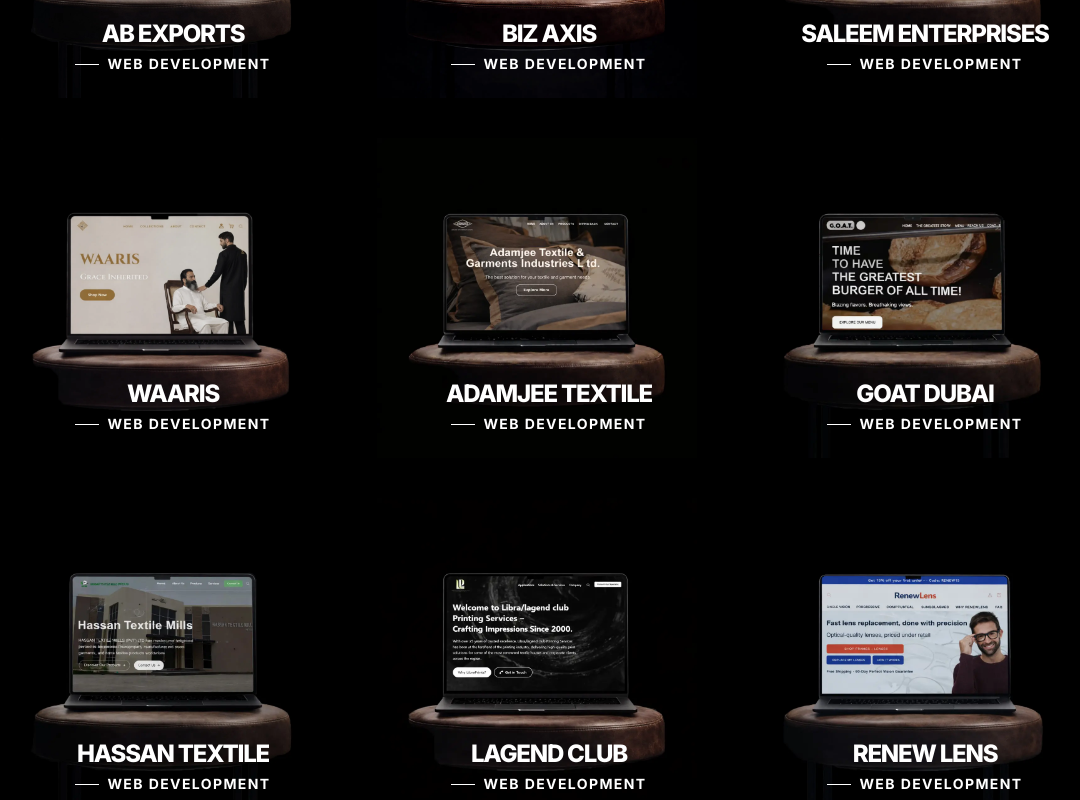
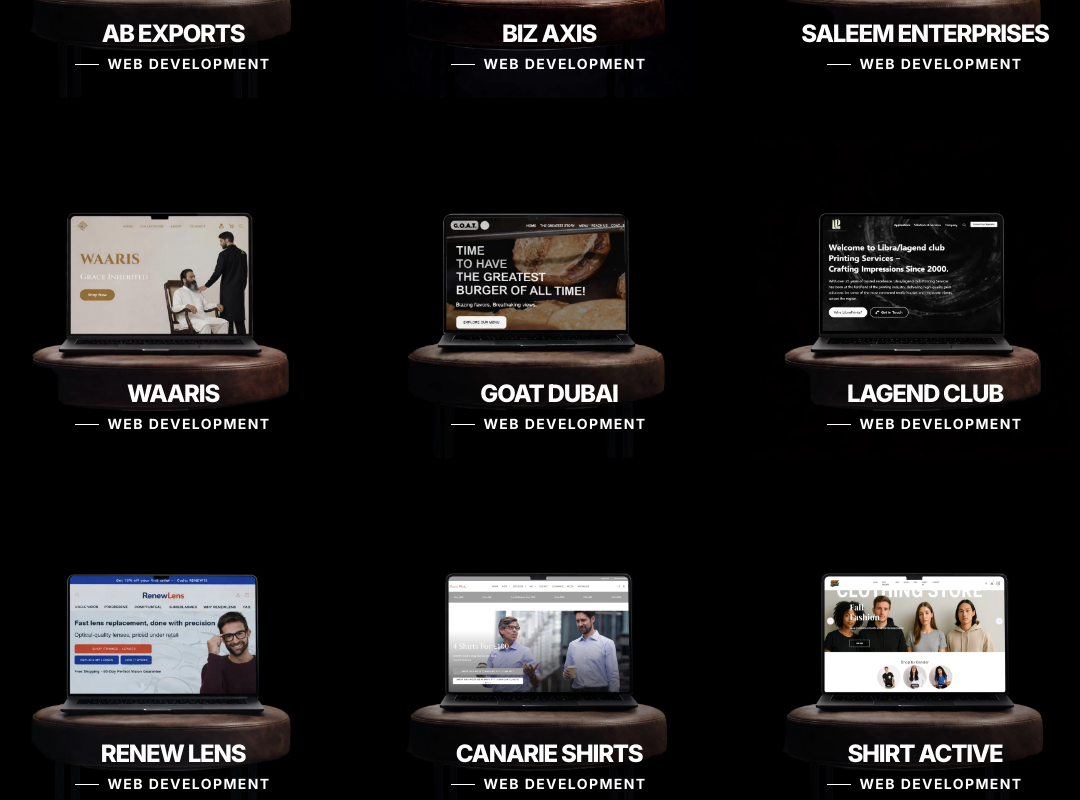
Before and after one commit to SafiullahZafar/TestingBroshtech.com, a React (Vite) app: page /portfolio in a window 1280 px wide. Shown: the part 660-1460 px from the top of the page, without its empty margins (103-1183 px from the left). Built offline with nearby package versions, Linux system fonts and the light colour scheme.

Commit message:
Initial push

```diff
--- a/src/pages/Portgfolio/WebDevelopment.tsx
+++ b/src/pages/Portgfolio/WebDevelopment.tsx
@@ -13,10 +13,10 @@
   { id: 1, title: "Biz Axis", subTitle: "Web Development", image: "/webdevelopment1.webp", path: "https://bizaxis.net/" },
   { id: 2, title: "Saleem Enterprises", subTitle: "Web Development", image: "/webdevelopment4.webp", path: "https://saleementerprises.com/" },
   { id: 3, title: "Waaris", subTitle: "Web Development", image: "/webdevelopment3.webp", path: "https://www.waaris.store/" },
-  { id: 3, title: "Adamjee Textile", subTitle: "Web Development", image: "/webdevelopment5.webp", path: "https://adamjee-textile.vercel.app/" },
+  // { id: 3, title: "Adamjee Textile", subTitle: "Web Development", image: "/webdevelopment5.webp", path: "https://adamjee-textile.vercel.app/" },
   // { id: 3, title: "Bareeze Store", subTitle: "Web Development", image: "/webdevelopment6.webp", path: "https://bareeze-store.vercel.app/" },
   { id: 3, title: "Goat Dubai", subTitle: "Web Development", image: "/webdevelopment7.webp", path: "https://got-dubai.vercel.app/" },
-  { id: 3, title: "Hassan Textile", subTitle: "Web Development", image: "/webdevelopment8.webp", path: "https://hassan-enter-prise.vercel.app/" },
+  // { id: 3, title: "Hassan Textile", subTitle: "Web Development", image: "/webdevelopment8.webp", path: "https://hassan-enter-prise.vercel.app/" },
   { id: 3, title: "Lagend Club", subTitle: "Web Development", image: "/webdevelopment9.webp", path: "https://www.lagendclub.info/" },
   // { id: 3, title: "Naseem Fabrics", subTitle: "Web Development", image: "/webdevelopment10.webp", path: "https://naseem-febrics.vercel.app/" },
   { id: 3, title: "Renew Lens", subTitle: "Web Development", image: "/webdevelopment12.webp", path: "https://renewlens.com/?srsltid=AfmBOoqEaE2TD3pdLHurSdTWAYTS9JJkPmQMqIFHdTPOsiWeR494webpF" },
```
